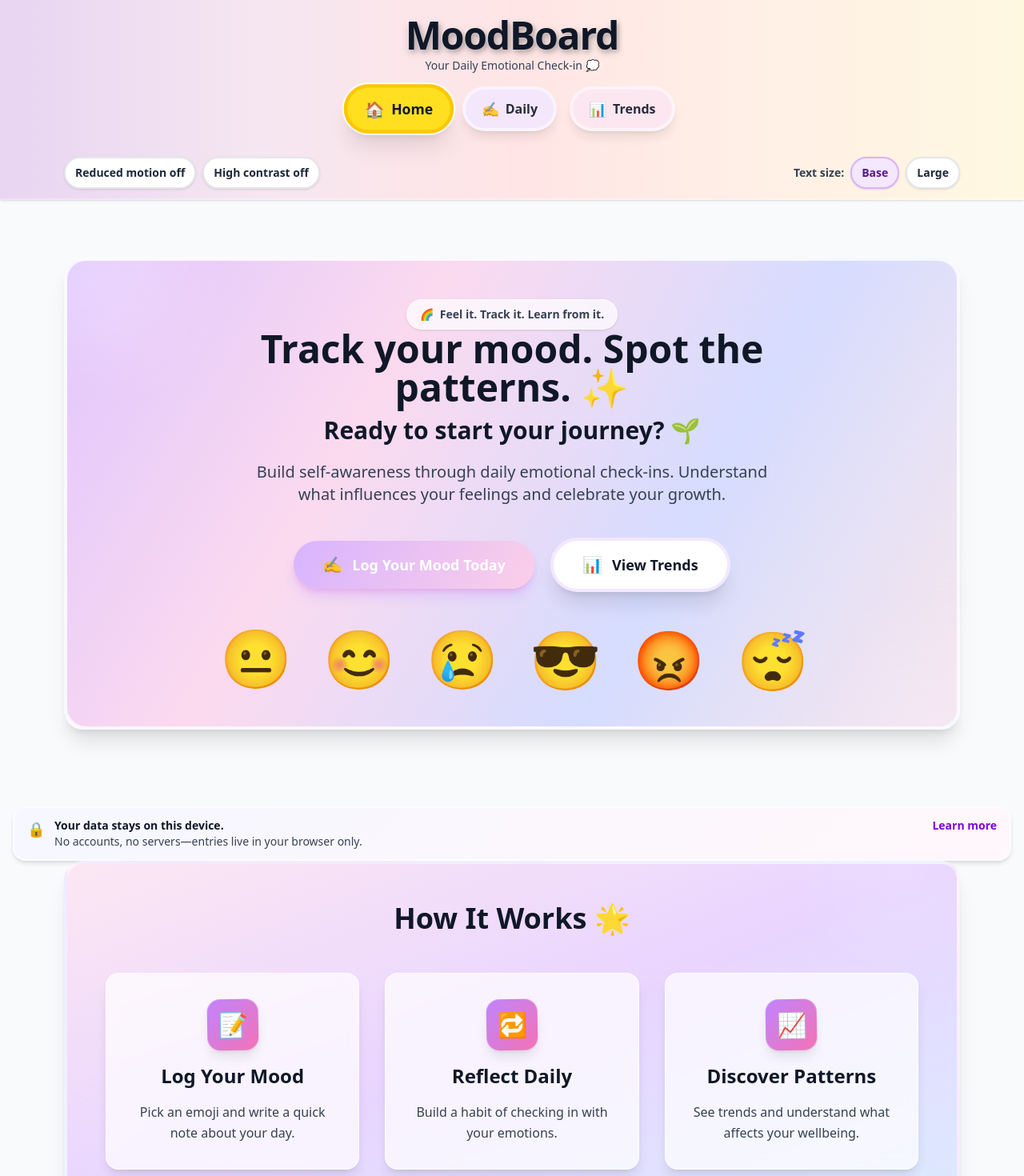
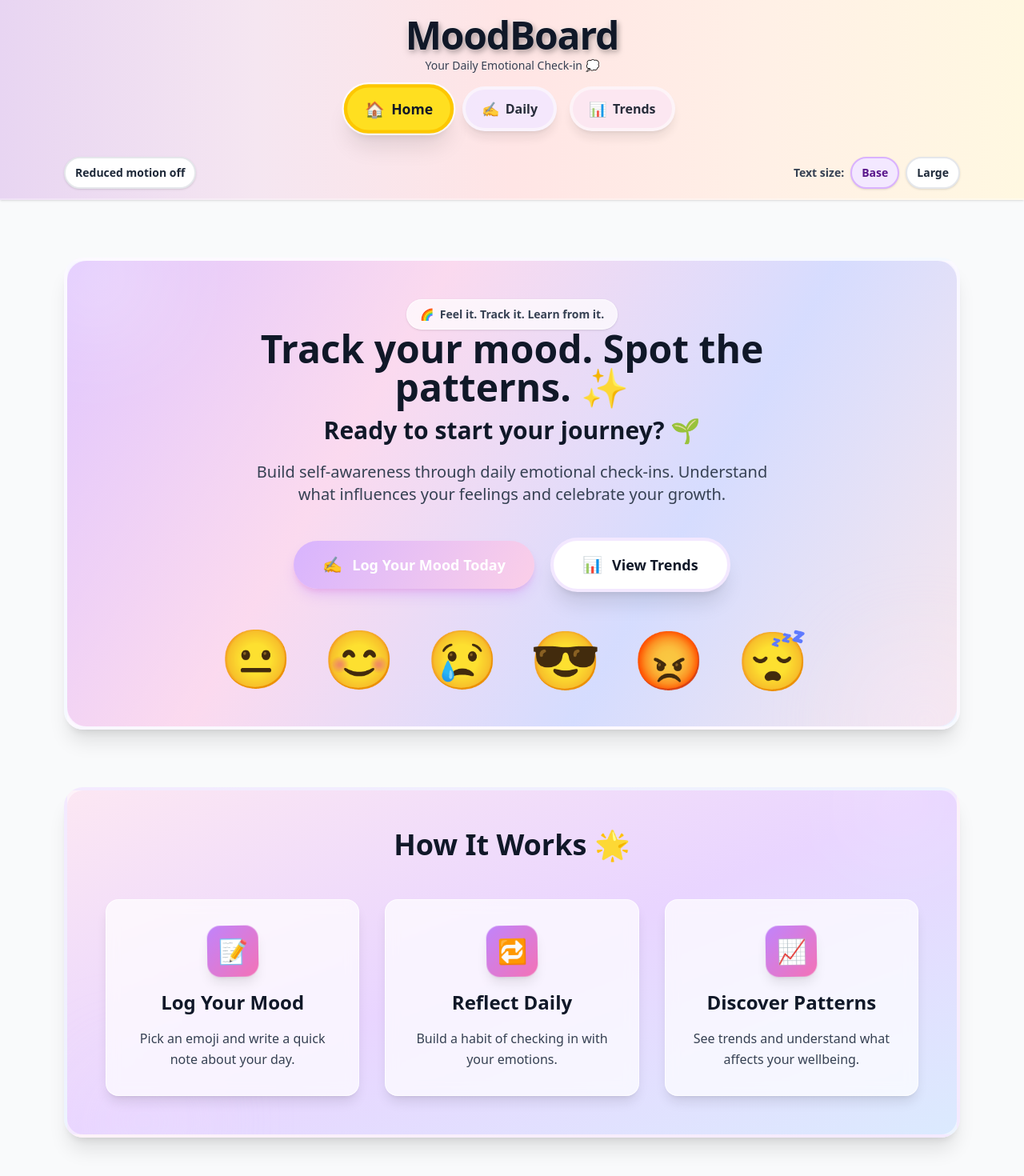
Before and after one commit to h-yzeng/Moodboard, a React (Vite) app: page / in a window 1280 px wide. Shown: the top 1470 px of the page at 80% size. Built offline with nearby package versions, Linux system fonts and the light colour scheme.

Commit message:
Remove DataTrustNote component and related functionality from UserPrefsBar, FeatureGrid, DailyPage, LandingPage, and TrendsPage. Update user preferences handling to eliminate high contrast option and adjust CSS for text size.

```diff
--- a/src/components/DataTrustNote.jsx
+++ /dev/null
@@ -1,24 +0,0 @@
-const focusRing = 'focus-visible:outline-none focus-visible:ring-4 focus-visible:ring-gray-900/20 focus-visible:ring-offset-2 focus-visible:ring-offset-white';
-
-export function DataTrustNote({ className = '' }) {
-  return (
-    <div
-      className={`hc-surface rounded-2xl border-2 border-white/70 shadow-md px-4 py-3 flex items-start gap-3 text-sm font-semibold text-gray-800 ${className}`}
-      style={{ background: 'linear-gradient(135deg, #f6f7ff, #fff7fb)' }}
-      role="status"
-      aria-label="Privacy notice"
-    >
-      <span aria-hidden="true" className="text-lg">🔒</span>
-      <div className="flex-1">
-        <p className="text-gray-900">Your data stays on this device.</p>
-        <p className="text-gray-700 font-medium">No accounts, no servers—entries live in your browser only.</p>
-      </div>
-      <a
-        href="#privacy-details"
-        className={`text-purple-700 font-bold hover:underline ${focusRing}`}
-      >
-        Learn more
-      </a>
-    </div>
-  );
-}
--- a/src/components/Footer.jsx
+++ b/src/components/Footer.jsx
@@ -60,7 +60,7 @@ export default function Footer() {
           </div>
         </div>
 
-        <div id="privacy-details" className="mt-4 text-xs text-gray-800 font-semibold leading-relaxed">
+        <div id="privacy-details" className="mt-4 text-xs text-gray-800 font-semibold leading-relaxed ">
           <p>Your entries are stored locally in your browser (localStorage). We do not send your data to any server, and there are no accounts to create.</p>
         </div>
       </div>
--- a/src/components/UserPrefsBar.jsx
+++ b/src/components/UserPrefsBar.jsx
@@ -3,7 +3,7 @@ import { useUserPreferences } from '../hooks/useUserPreferences.jsx';
 const focusRing = 'focus-visible:outline-none focus-visible:ring-4 focus-visible:ring-gray-900/30 focus-visible:ring-offset-2 focus-visible:ring-offset-white';
 
 export function UserPrefsBar() {
-  const { prefs, toggleReduceMotion, toggleHighContrast, setTextSize } = useUserPreferences();
+  const { prefs, toggleReduceMotion, setTextSize } = useUserPreferences();
 
   return (
     <div className="mx-auto max-w-6xl px-4 py-3 flex flex-col gap-2 sm:flex-row sm:items-center sm:justify-between text-sm font-semibold text-gray-800">
@@ -15,14 +15,6 @@ export function UserPrefsBar() {
           className={`px-3 py-2 rounded-full border-2 ${prefs.reduceMotion ? 'bg-blue-100 border-blue-300 text-blue-900' : 'bg-white border-gray-200 text-gray-800'} shadow-sm transition-colors ${focusRing}`}
         >
           {prefs.reduceMotion ? 'Reduced motion on' : 'Reduced motion off'}
-        </button>
-        <button
-          type="button"
-          onClick={toggleHighContrast}
-          aria-pressed={prefs.highContrast}
-          className={`px-3 py-2 rounded-full border-2 ${prefs.highContrast ? 'bg-black text-white border-black' : 'bg-white border-gray-200 text-gray-800'} shadow-sm transition-colors ${focusRing}`}
-        >
-          {prefs.highContrast ? 'High contrast on' : 'High contrast off'}
         </button>
       </div>
 
--- a/src/hooks/useUserPreferences.js
+++ /dev/null
@@ -1,71 +0,0 @@
-import { createContext, useContext, useEffect, useMemo, useState } from 'react';
-
-const STORAGE_KEY = 'moodboard:user-prefs';
-const UserPreferencesContext = createContext(null);
-
-const getSystemReduceMotion = () =>
-  typeof window !== 'undefined' && window.matchMedia
-    ? window.matchMedia('(prefers-reduced-motion: reduce)').matches
-    : false;
-
-export function UserPreferencesProvider({ children }) {
-  const [prefs, setPrefs] = useState(() => {
-    if (typeof window === 'undefined') {
-      return { reduceMotion: false, highContrast: false, textSize: 'base' };
-    }
-
-    try {
-      const stored = window.localStorage.getItem(STORAGE_KEY);
-      if (stored) return JSON.parse(stored);
-    } catch (error) {
-      console.error('Unable to read user preferences', error);
-    }
-
-    return { reduceMotion: getSystemReduceMotion(), highContrast: false, textSize: 'base' };
-  });
-
-  useEffect(() => {
-    if (typeof window === 'undefined') return;
-    try {
-      window.localStorage.setItem(STORAGE_KEY, JSON.stringify(prefs));
-    } catch (error) {
-      console.error('Unable to save user preferences', error);
-    }
-  }, [prefs]);
-
-  useEffect(() => {
-    if (typeof document === 'undefined') return;
-    const root = document.documentElement;
-    root.dataset.reduceMotion = prefs.reduceMotion ? 'true' : 'false';
-    root.dataset.highContrast = prefs.highContrast ? 'true' : 'false';
-    root.dataset.textSize = prefs.textSize || 'base';
-  }, [prefs]);
-
-  useEffect(() => {
-    if (typeof window === 'undefined' || !window.matchMedia) return;
-    const mq = window.matchMedia('(prefers-reduced-motion: reduce)');
-    const handler = (event) => {
-      setPrefs((prev) => ({ ...prev, reduceMotion: prev.reduceMotion || event.matches }));
-    };
-    mq.addEventListener('change', handler);
-    return () => mq.removeEventListener('change', handler);
-  }, []);
-
-  const value = useMemo(
-    () => ({
-      prefs,
-      toggleReduceMotion: () => setPrefs((prev) => ({ ...prev, reduceMotion: !prev.reduceMotion })),
-      toggleHighContrast: () => setPrefs((prev) => ({ ...prev, highContrast: !prev.highContrast })),
-      setTextSize: (size) => setPrefs((prev) => ({ ...prev, textSize: size })),
-    }),
-    [prefs]
-  );
-
-  return <UserPreferencesContext.Provider value={value}>{children}</UserPreferencesContext.Provider>;
-}
-
-export function useUserPreferences() {
-  const ctx = useContext(UserPreferencesContext);
-  if (!ctx) throw new Error('useUserPreferences must be used within UserPreferencesProvider');
-  return ctx;
-}
--- a/src/hooks/useUserPreferences.jsx
+++ b/src/hooks/useUserPreferences.jsx
@@ -12,17 +12,23 @@ const getSystemReduceMotion = () =>
 export function UserPreferencesProvider({ children }) {
   const [prefs, setPrefs] = useState(() => {
     if (typeof window === 'undefined') {
-      return { reduceMotion: false, highContrast: false, textSize: 'base' };
+      return { reduceMotion: false, textSize: 'base' };
     }
 
     try {
       const stored = window.localStorage.getItem(STORAGE_KEY);
-      if (stored) return JSON.parse(stored);
+      if (stored) {
+        const parsed = JSON.parse(stored);
+        return {
+          reduceMotion: parsed.reduceMotion ?? getSystemReduceMotion(),
+          textSize: parsed.textSize || 'base',
+        };
+      }
     } catch (error) {
       console.error('Unable to read user preferences', error);
     }
 
-    return { reduceMotion: getSystemReduceMotion(), highContrast: false, textSize: 'base' };
+    return { reduceMotion: getSystemReduceMotion(), textSize: 'base' };
   });
 
   useEffect(() => {
@@ -38,7 +44,6 @@ export function UserPreferencesProvider({ children }) {
     if (typeof document === 'undefined') return;
     const root = document.documentElement;
     root.dataset.reduceMotion = prefs.reduceMotion ? 'true' : 'false';
-    root.dataset.highContrast = prefs.highContrast ? 'true' : 'false';
     root.dataset.textSize = prefs.textSize || 'base';
   }, [prefs]);
 
@@ -56,7 +61,6 @@ export function UserPreferencesProvider({ children }) {
     () => ({
       prefs,
       toggleReduceMotion: () => setPrefs((prev) => ({ ...prev, reduceMotion: !prev.reduceMotion })),
-      toggleHighContrast: () => setPrefs((prev) => ({ ...prev, highContrast: !prev.highContrast })),
       setTextSize: (size) => setPrefs((prev) => ({ ...prev, textSize: size })),
     }),
     [prefs]
--- a/src/index.css
+++ b/src/index.css
@@ -233,30 +233,7 @@ html[data-reduce-motion="true"] * {
   transition-duration: 0.001ms !important;
 }
 
-html[data-text-size="large"] body {
+html[data-text-size="large"] {
   font-size: 18px;
   line-height: 1.6;
 }
-
-html[data-high-contrast="true"] {
-  background: #f8fafc;
-  color: #0f172a;
-}
-
-html[data-high-contrast="true"] body {
-  background: #f8fafc;
-  color: #0f172a;
-}
-
-html[data-high-contrast="true"] .rounded-3xl,
-html[data-high-contrast="true"] .rounded-2xl,
-html[data-high-contrast="true"] .hc-surface {
-  background: #ffffff !important;
-  border-color: #0f172a33 !important;
-  box-shadow: 0 0 0 2px #0f172a20 !important;
-}
-
-html[data-high-contrast="true"] a,
-html[data-high-contrast="true"] button {
-  color: #0f172a;
-}
--- a/src/pages/DailyPage.jsx
+++ b/src/pages/DailyPage.jsx
@@ -3,7 +3,6 @@ import { useMoodEntries } from '../hooks/useMoodEntries.js';
 import { SuccessBanner } from '../components/daily/SuccessBanner.jsx';
 import { MoodEntryForm } from '../components/daily/MoodEntryForm.jsx';
 import { HistoryPanel } from '../components/daily/HistoryPanel.jsx';
-import { DataTrustNote } from '../components/DataTrustNote.jsx';
 
 const focusRing = 'focus-visible:outline-none focus-visible:ring-4 focus-visible:ring-gray-900/30 focus-visible:ring-offset-2 focus-visible:ring-offset-white';
 
@@ -131,9 +130,6 @@ export default function DailyPage() {
           <p className="text-lg text-gray-700 font-medium">Take a moment to check in with yourself</p>
         </div>
 
-        <div className="mb-6 px-1">
-          <DataTrustNote />
-        </div>
 
         {showSuccess && <SuccessBanner message="✨ Mood logged successfully! Keep it up! ✨" />}
 
--- a/src/pages/LandingPage.jsx
+++ b/src/pages/LandingPage.jsx
@@ -2,7 +2,6 @@ import { useNavigate } from 'react-router-dom';
 import { FeatureGrid } from '../components/landing/FeatureGrid.jsx';
 import { HeroSection } from '../components/landing/HeroSection.jsx';
 import { HowItWorks } from '../components/landing/HowItWorks.jsx';
-import { DataTrustNote } from '../components/DataTrustNote.jsx';
 
 export default function LandingPage() {
   const navigate = useNavigate();
@@ -10,9 +9,6 @@ export default function LandingPage() {
   return (
     <main id="main" className="flex-1">
       <HeroSection onPrimary={() => navigate('/daily')} onSecondary={() => navigate('/trends')} />
-      <div className="px-4 mt-6">
-        <DataTrustNote />
-      </div>
       <HowItWorks />
       <FeatureGrid />
     </main>
--- a/src/pages/TrendsPage.jsx
+++ b/src/pages/TrendsPage.jsx
@@ -7,7 +7,6 @@ import { IntensitySection } from '../components/trends/IntensitySection.jsx';
 import { MoodBreakdown } from '../components/trends/MoodBreakdown.jsx';
 import { StatsGrid } from '../components/trends/StatsGrid.jsx';
 import { TopTags } from '../components/trends/TopTags.jsx';
-import { DataTrustNote } from '../components/DataTrustNote.jsx';
 const TrendsCharts = lazy(() => import('../components/trends/TrendsCharts.jsx').then((m) => ({ default: m.TrendsCharts })));
 import { ViewToggle } from '../components/trends/ViewToggle.jsx';
 import { ExportImportPanel } from '../components/trends/ExportImportPanel.jsx';
@@ -245,11 +244,6 @@ export default function TrendsPage() {
               focusRing={focusRing}
               className="mb-8"
             />
-
-            <div className="mb-8">
-              <DataTrustNote />
-            </div>
-
             {viewMode === 'calendar' ? (
               <CalendarView calendarDays={calendarDays} getMoodEmoji={getMoodEmoji} viewMode={viewMode} />
             ) : filteredEntries.length === 0 ? (
```
Also changed, not shown: src/components/landing/FeatureGrid.jsx (+2 -12 lines).
